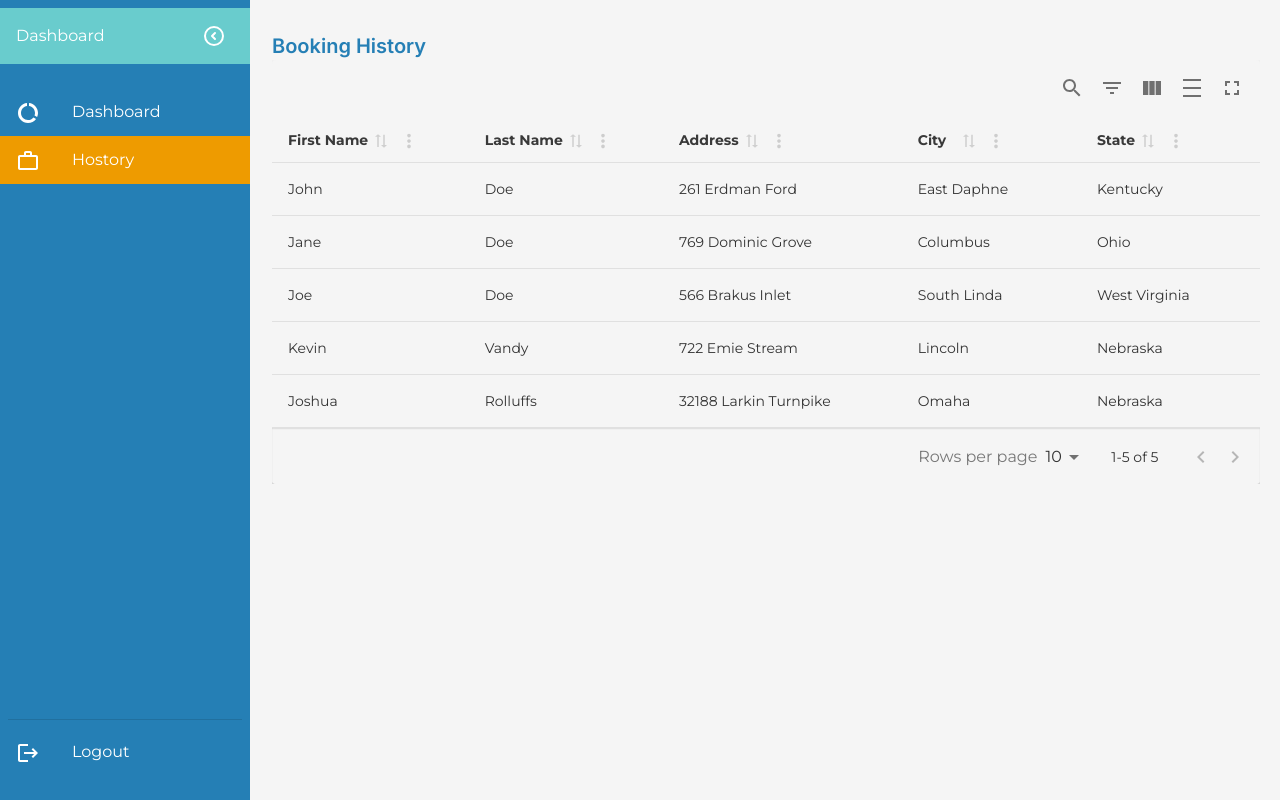
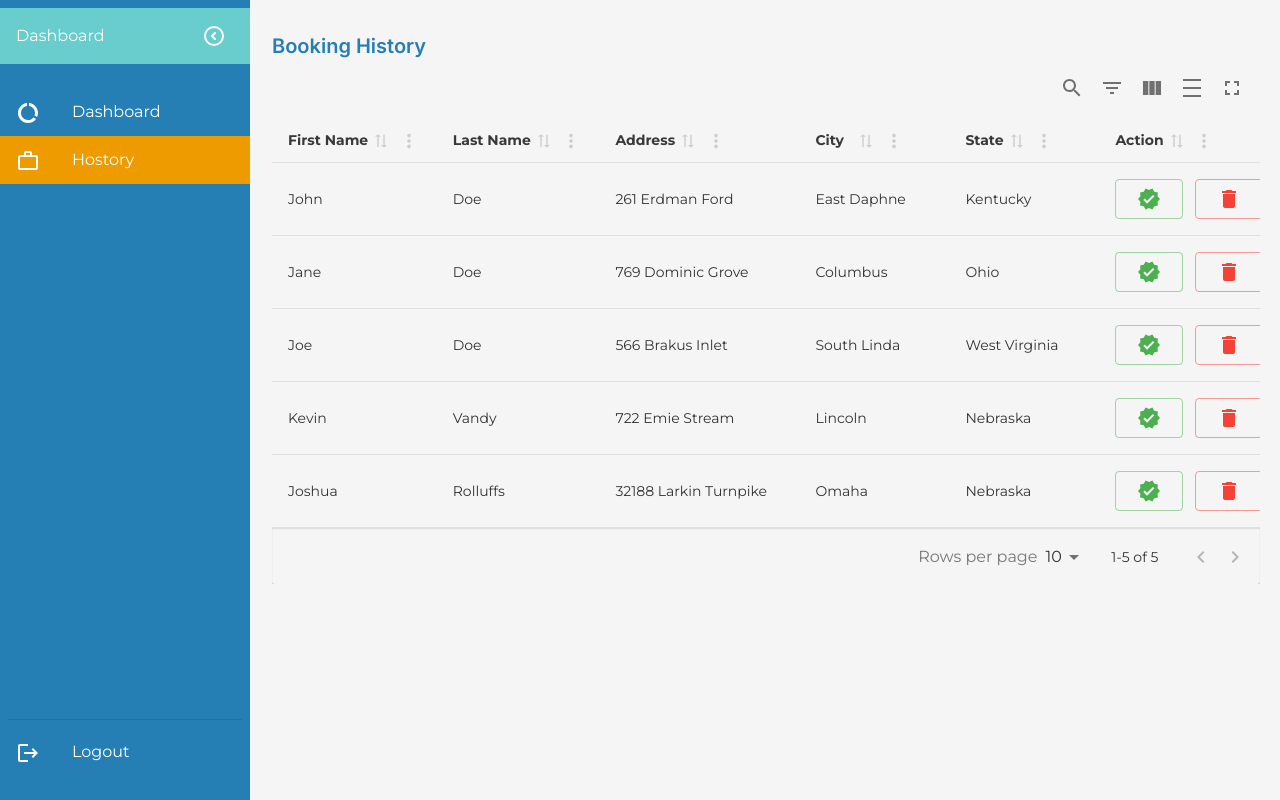
Before and after one commit to Plankaro/arcade-booking, a Next.js app: page /history in a window 1280 px wide. Built offline with nearby package versions, Linux system fonts and the light colour scheme.

Commit message:
add action button in table

```diff
--- a/src/components/admin/BookingTable.tsx
+++ b/src/components/admin/BookingTable.tsx
@@ -4,6 +4,9 @@ import {
   useMaterialReactTable,
   type MRT_ColumnDef,
 } from 'material-react-table';
+import { Button } from '@mui/material';
+import VerifiedIcon from "@mui/icons-material/Verified";
+import DeleteIcon from "@mui/icons-material/Delete";
 
 //DataTable data type
 type Person = {
@@ -94,6 +97,34 @@ const DataTable = () => {
         header: 'State',
         size: 150,
       },
+      {
+        header: "Action",
+        accessorKey: "action",
+        Cell: ({ row }) => (
+
+          <div className="flex items-center gap-3 justify-end">
+            <Button
+              variant="outlined"
+              color="success"
+              onClick={() => console.log(row.id)}
+              size="large"
+            >
+              {" "}
+              <VerifiedIcon />
+            </Button>
+
+            <Button
+              variant="outlined"
+              color="error"
+              onClick={() => console.log(row.id)}
+              size="large"
+            >
+              {" "}
+              <DeleteIcon />
+            </Button>
+          </div>
+        ),
+      }
     ],
     [],
   );
```
Also changed, not shown: src/app/(dashboard)/admin/page.tsx (renamed from src/app/(dashboard)/admindashboard/page.tsx).
